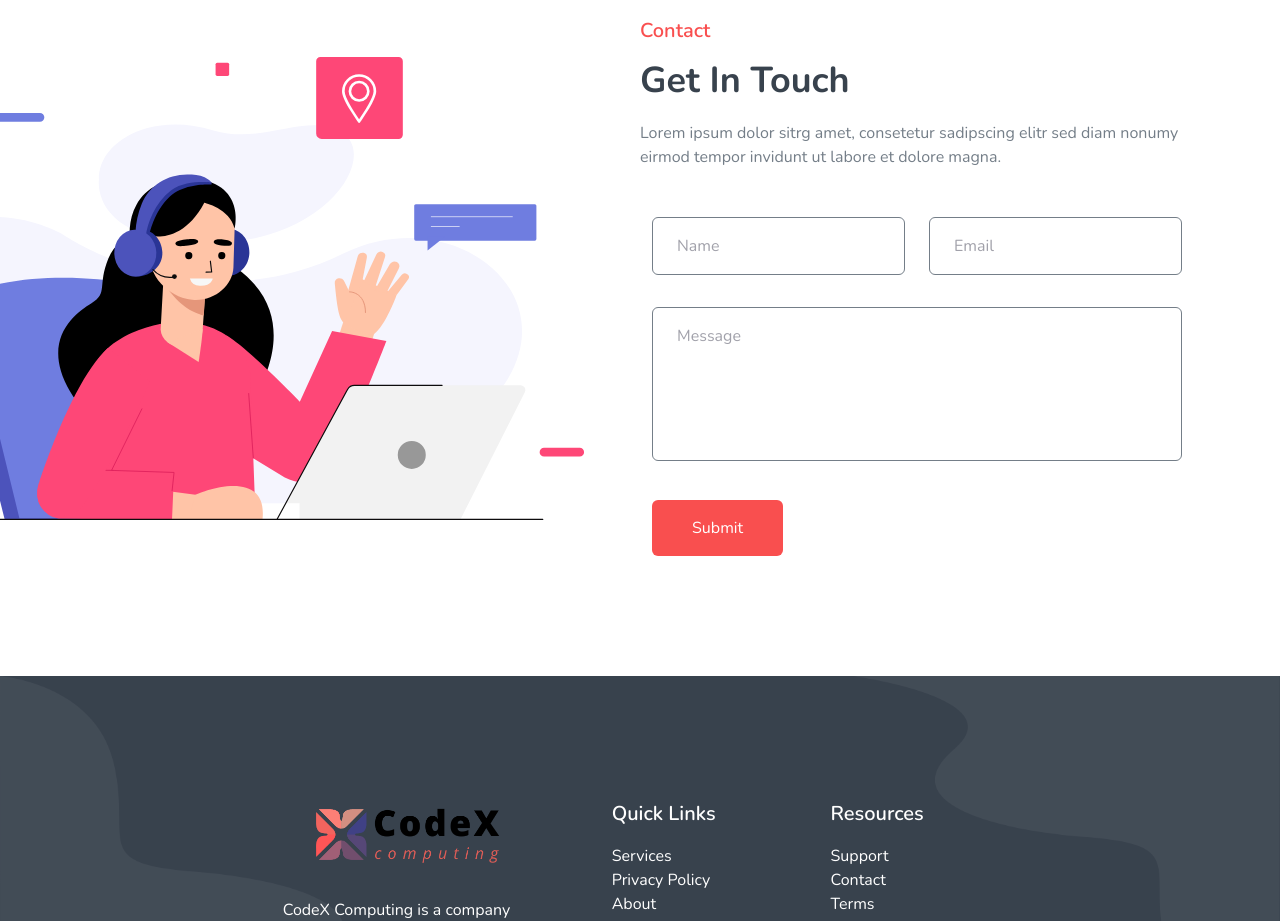
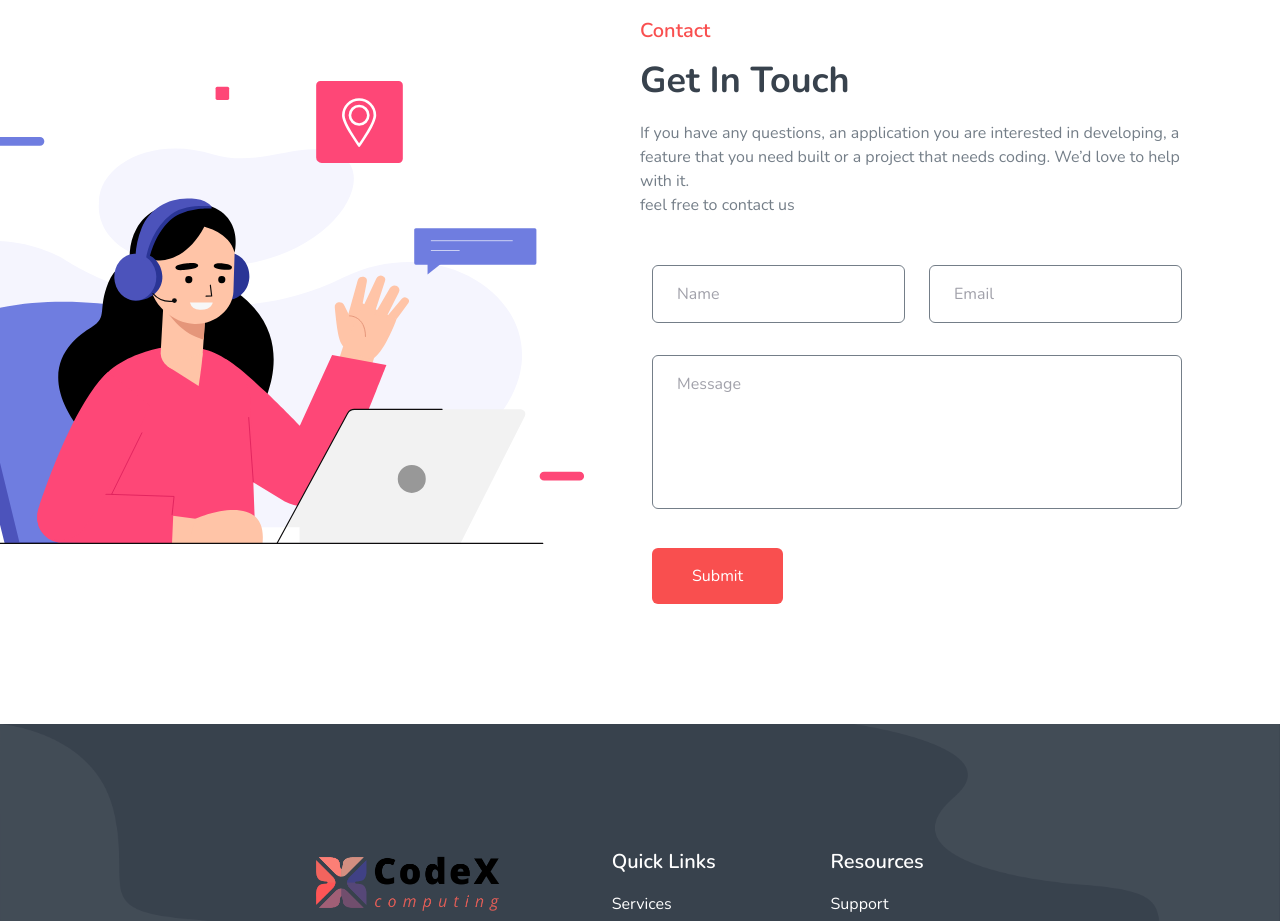
Before and after one commit to CodeX-computing/CodeX-FrontEnd, a Next.js app: page / in a window 1280 px wide. Shown: the part 3420-4341 px from the top of the page. Built offline with nearby package versions, Linux system fonts and the light colour scheme.

Commit message:
custumize contact form

```diff
--- a/components/Contact.js
+++ b/components/Contact.js
@@ -24,7 +24,7 @@ const Contact = () => {
               <div className="section_title pb-4">
                 <h5 className="sub_title">Contact</h5>
                 <h4 className="main_title">Get In Touch</h4>
-                <p>Lorem ipsum dolor sitrg amet, consetetur sadipscing elitr sed diam nonumy eirmod tempor invidunt ut labore et dolore magna.</p>
+                <p>If you have any questions, an application you are interested in developing, a feature that you need built or a project that needs coding. We’d love to help with it.<br />feel free to contact us</p>
               </div>{' '}
               {/*<!-- section title -->*/}
               <div className="contact_form">
```
